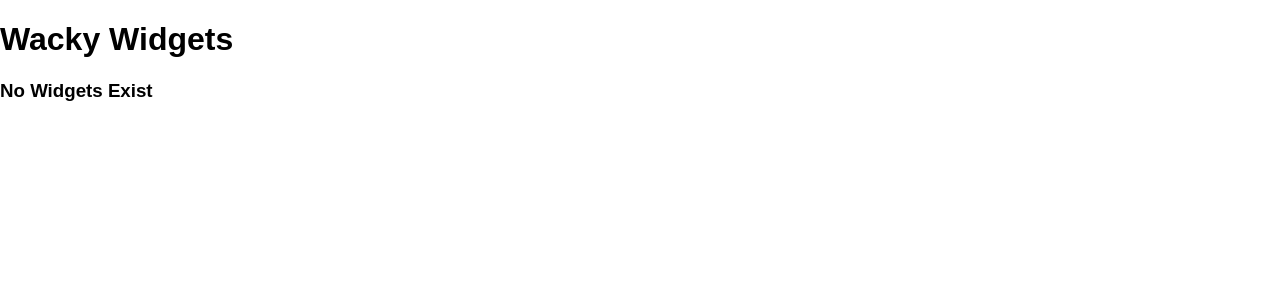
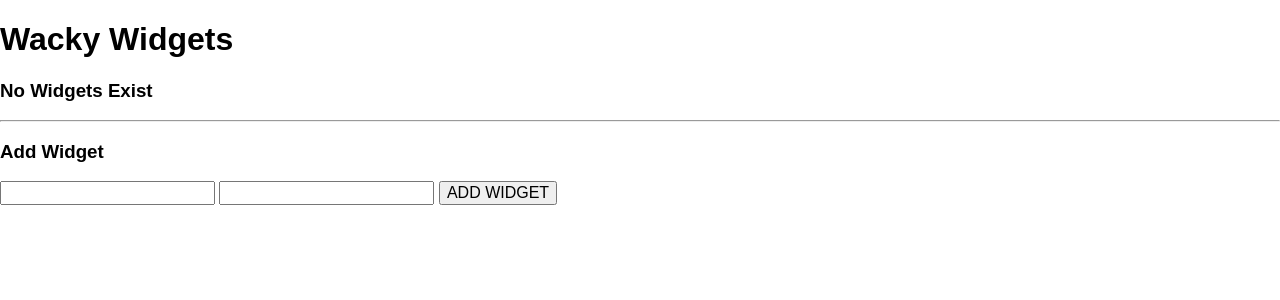
Before and after one commit to aventine-hub/Project-3-Assessment, a Django app: page / in a window 1280 px wide. Shown: the top 300 px of the page. Run offline with Django 3.2, Linux system fonts and the light colour scheme; some libraries are stand-ins or nearby versions.

Commit message:
Complete Step 3.2

```diff
--- a/main_app/templates/home.html
+++ b/main_app/templates/home.html
@@ -22,6 +22,10 @@
         <tr>Delete</tr>
         {% endfor %}
     </table>
+    {% else %}
+    <h3>No Widgets Exist</h3>
+    <hr>
+    {% endif %}
     <h3>Add Widget</h3>
     <form action="{% url 'widget_create' %}" method="POST">
         {% csrf_token %}
@@ -29,9 +33,6 @@
         <input type="integer" name="quantity">
         <button type="submit">ADD WIDGET</button>
     </form>
-    {% else %}
-    <h3>No Widgets Exist</h3>
-    {% endif %}
     <br>
 </body>
 
--- a/main_app/urls.py
+++ b/main_app/urls.py
@@ -3,4 +3,5 @@ from . import views
 
 urlpatterns = [
     path('', views.home, name='home'),
+    path('create/', views.widget_create, name='widget_create'),
 ]
--- a/main_app/views.py
+++ b/main_app/views.py
@@ -5,3 +5,6 @@ from django.views.generic.edit import DeleteView
 # Create your views here.
 def home(request):
     return render(request, 'home.html', {'widgets': Widget.objects.all()})
+
+def widget_create(request):
+    pass
```
